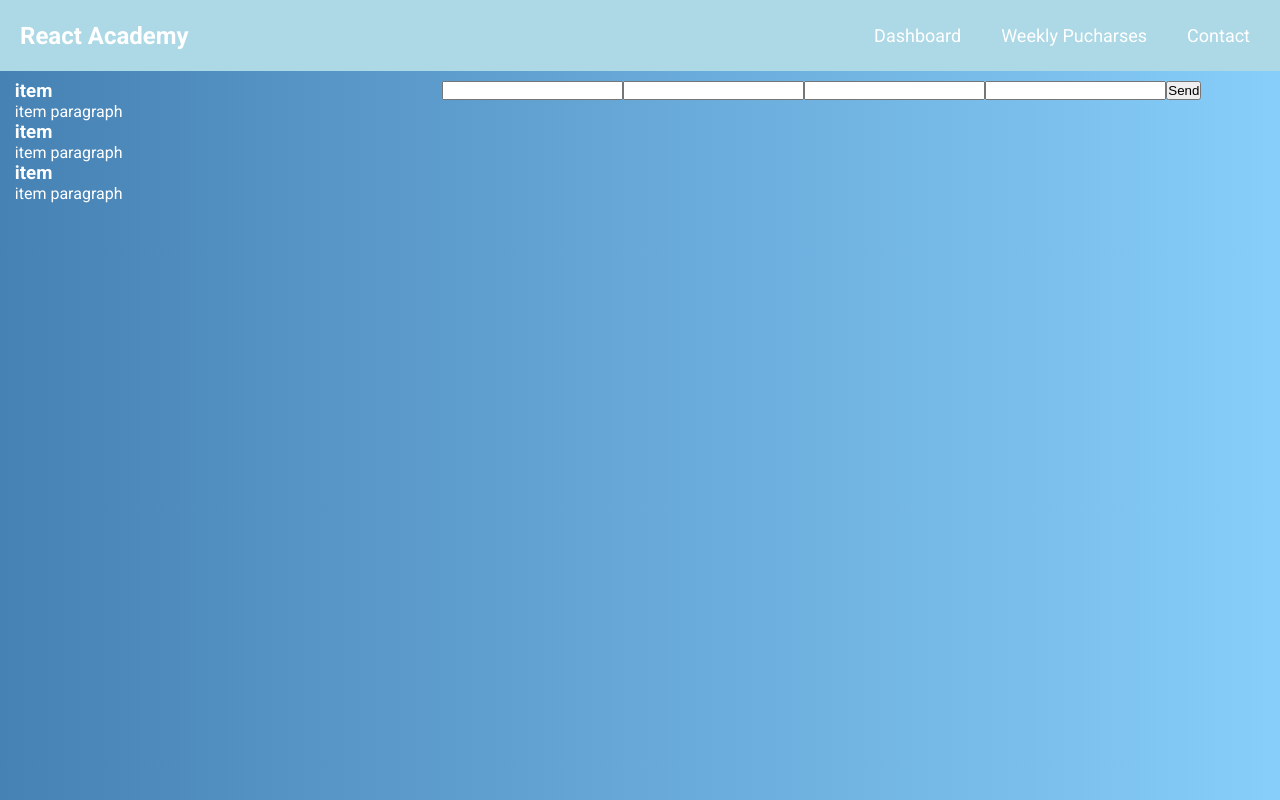
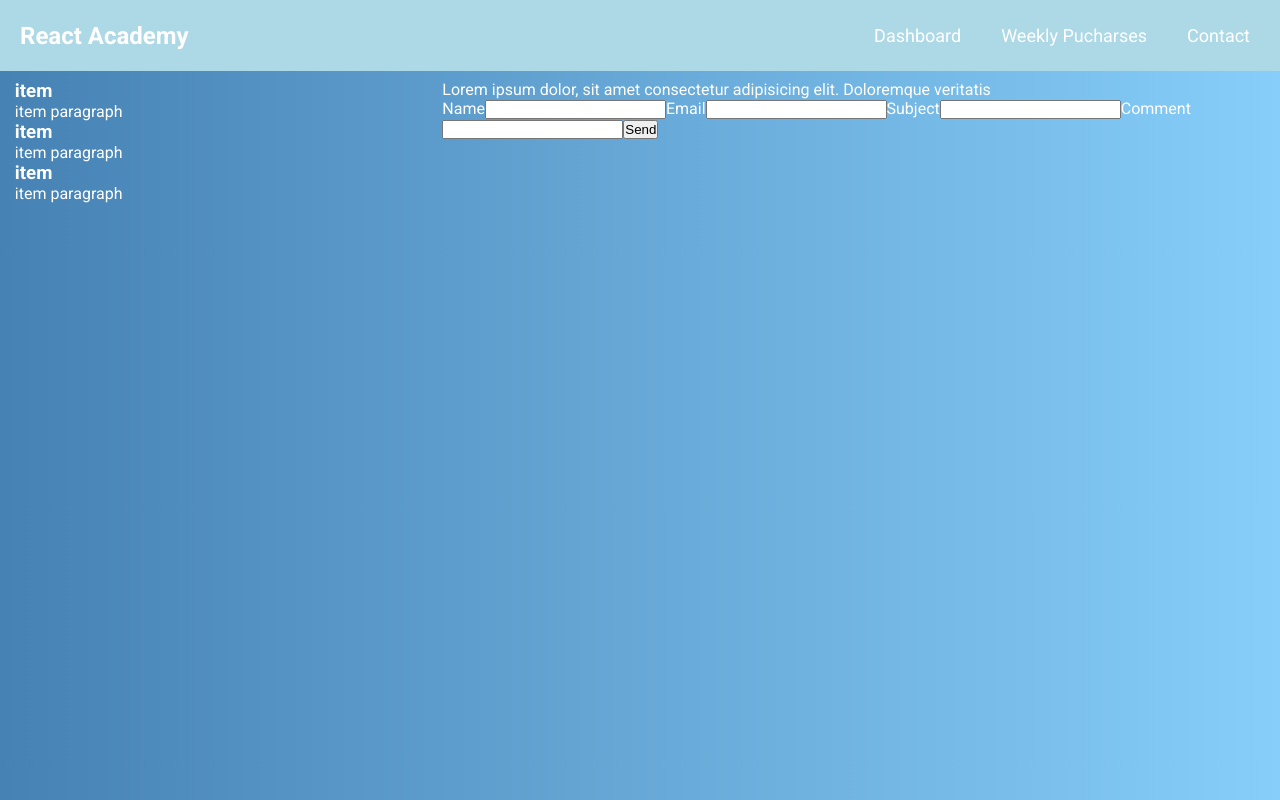
Before and after one commit to Espadv69/Course-2025, a React (Vite) app in the folder Academy-React/: page /contact in a window 1280 px wide. Built offline with nearby package versions, Linux system fonts and the light colour scheme; a web font is replaced by a local one.

Commit message:
Format form_contact

```diff
--- a/Academy-React/src/components/Contact.jsx
+++ b/Academy-React/src/components/Contact.jsx
@@ -16,11 +16,27 @@ const Contact = () => {
           <p>item paragraph</p>
         </div>
       </div>
-      <form>
-        <input type="text" />
-        <input type="text" />
-        <input type="text" />
-        <input type="text" />
+      <form className="form-grid__contact">
+        <p>
+          Lorem ipsum dolor, sit amet consectetur adipisicing elit. Doloremque
+          veritatis
+        </p>
+        <label>
+          Name
+          <input type="text" />
+        </label>
+        <label>
+          Email
+          <input type="text" />
+        </label>
+        <label>
+          Subject
+          <input type="text" />
+        </label>
+        <label>
+          Comment
+          <input type="text" />
+        </label>
         <button>Send</button>
       </form>
     </div>
```
